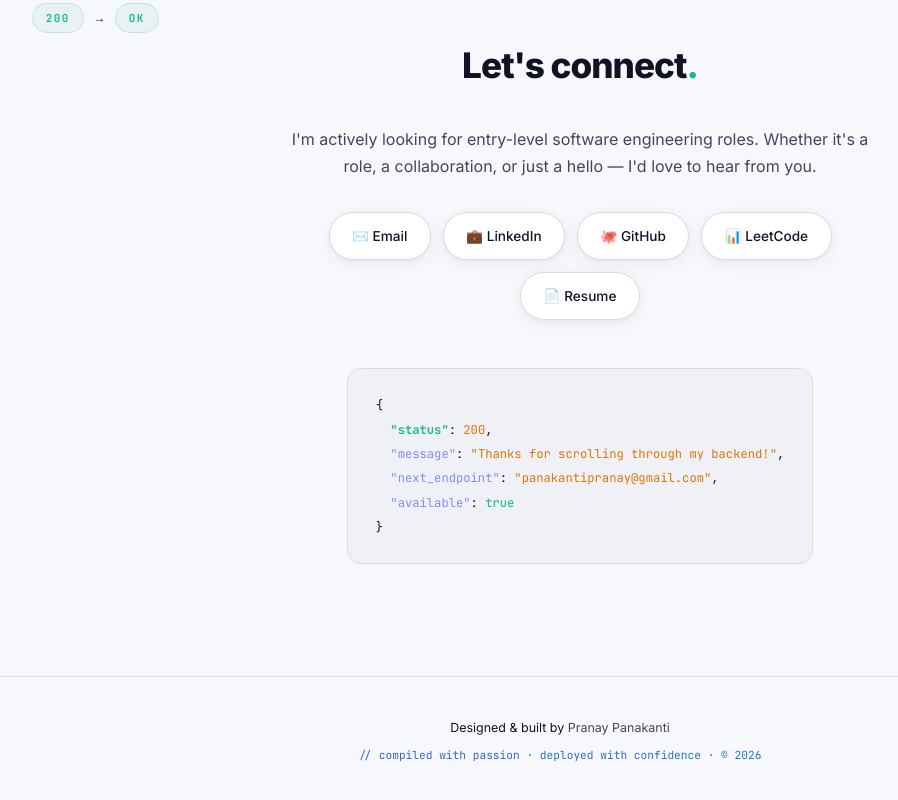
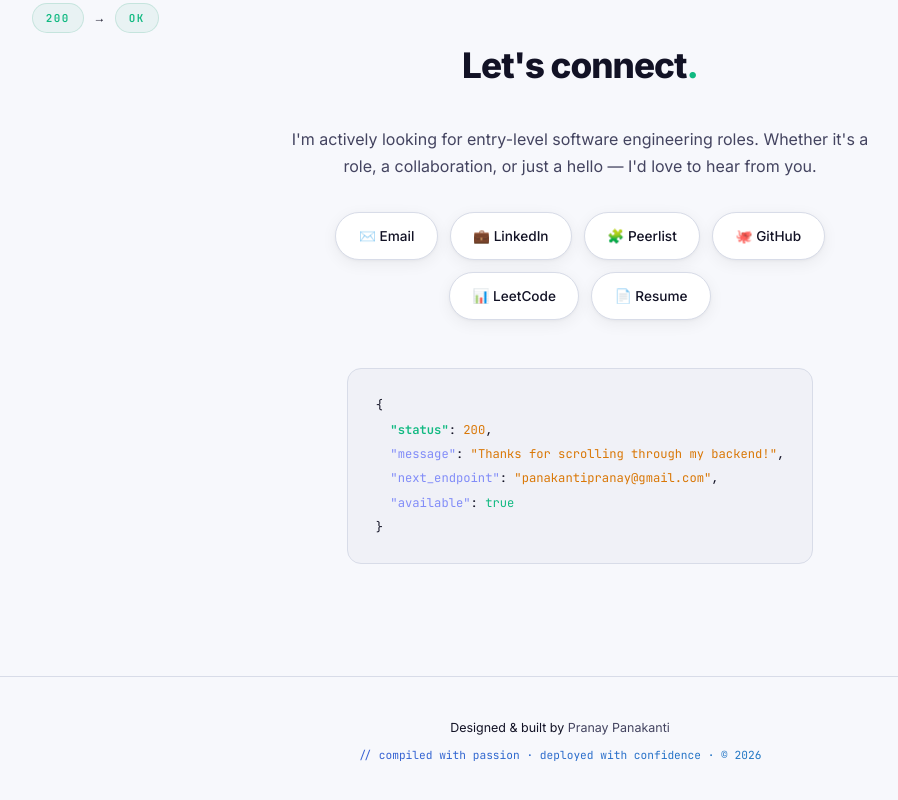
Before and after one commit to pranaypanakanti/portfolio, a plain HTML site: page index.html in a window 1280 px wide. Shown: the part 9630-10430 px from the top of the page, without its empty margins (80-978 px from the left). Drawn offline with Linux system fonts and the light colour scheme.

Commit message:
Peerlist added

```diff
--- a/index.html
+++ b/index.html
@@ -797,6 +797,7 @@ footer .built{
         <div class="contact-grid reveal">
             <a href="mailto:panakantipranay@gmail.com" class="contact-btn">✉️ Email</a>
             <a href="https://linkedin.com/in/pranay-panakanti" target="_blank" class="contact-btn">💼 LinkedIn</a>
+            <a href="https://peerlist.io/panakantipranay" target="_blank" class="contact-btn">🧩 Peerlist</a>
             <a href="https://github.com/pranaypanakanti" target="_blank" class="contact-btn">🐙 GitHub</a>
             <a href="https://leetcode.com/u/GV2023005096/" target="_blank" class="contact-btn">📊 LeetCode</a>
             <a href="./assets/resume.pdf" target="_blank" class="contact-btn">📄 Resume</a>
```
